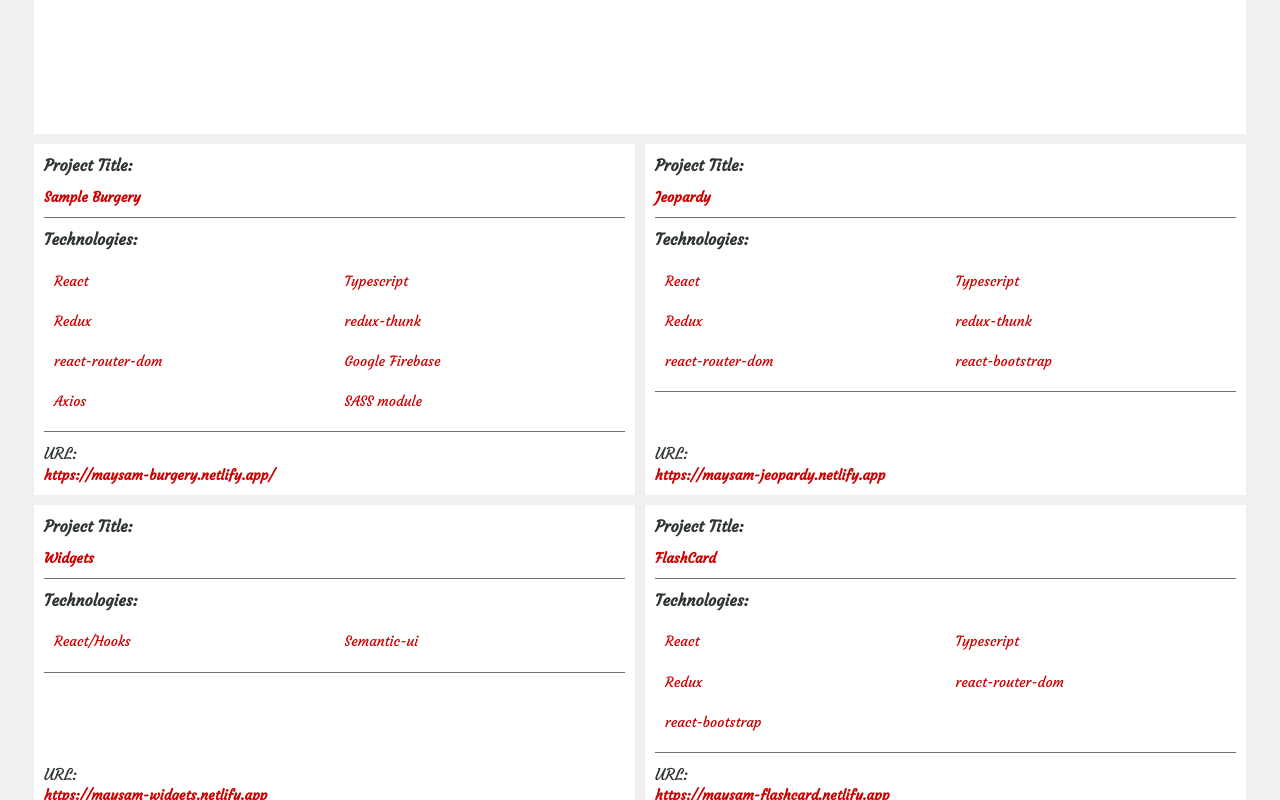
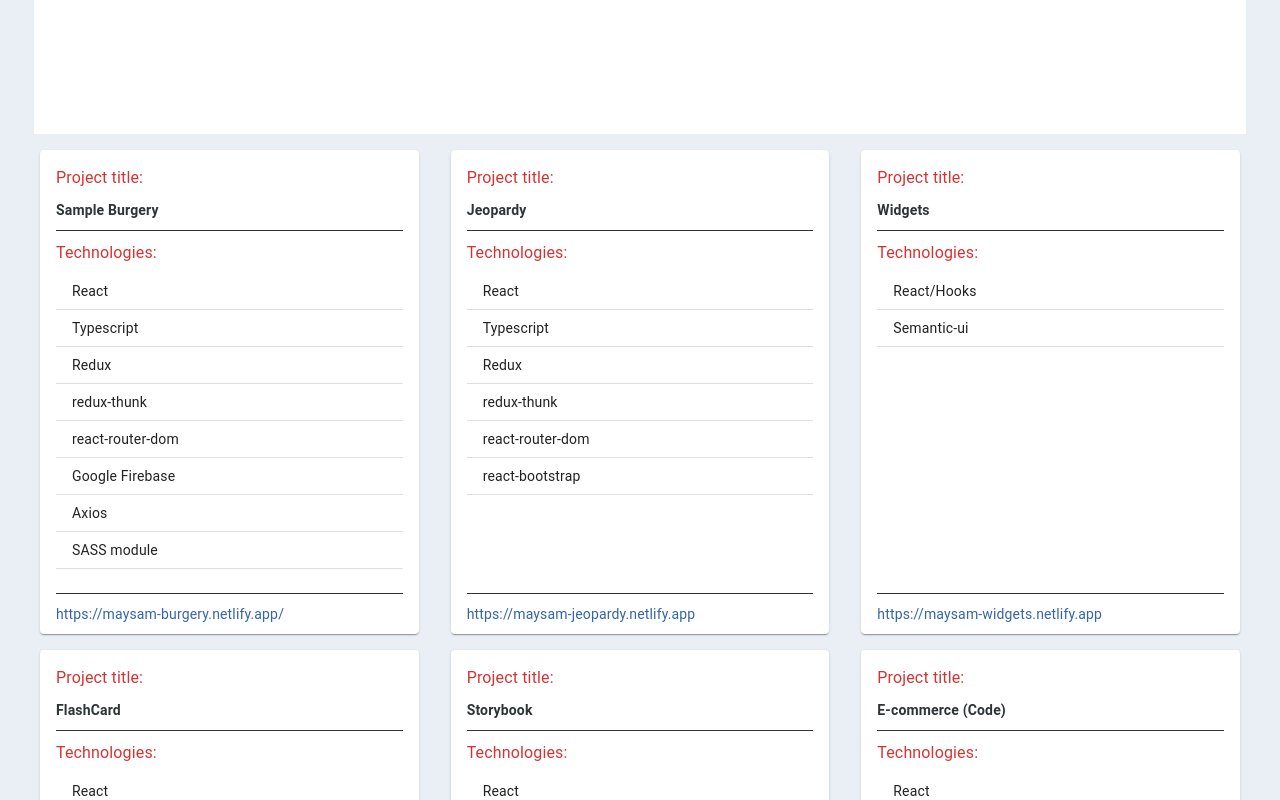
Before and after one commit to maysam-82/myprojects, a React (Create React App) app: page / in a window 1280 px wide. Shown: the part 420-1220 px from the top of the page. Built offline with nearby package versions, Linux system fonts and the light colour scheme.

Commit message:
Refactor Board with material-ui

```diff
--- a/src/components/Board/Board.js
+++ b/src/components/Board/Board.js
@@ -1,14 +1,21 @@
+import { List } from '@material-ui/core';
+import { makeStyles } from '@material-ui/core';
 import React from 'react';
-import classes from './board.module.scss';
 import BoardItem from './BoardItem';
 
+const useStyles = makeStyles((theme) => ({
+    boardItems: {
+        display: 'flex',
+        flexWrap: 'wrap',
+    },
+}));
+
 const Board = ({ items }) => {
-	const renderBoardItems = items.map((item) => <BoardItem item={item} key={item.id} />);
-	return (
-		<div className={classes.boardContainer}>
-			<ul className={classes.boardItems}>{renderBoardItems}</ul>
-		</div>
-	);
+    const classes = useStyles();
+    const renderBoardItems = items.map((item) => (
+        <BoardItem item={item} key={item.id} />
+    ));
+    return <List className={classes.boardItems}>{renderBoardItems}</List>;
 };
 
 export default Board;
--- a/src/components/Board/BoardItem/BoardItem.js
+++ b/src/components/Board/BoardItem/BoardItem.js
@@ -1,26 +1,123 @@
+import {
+    Card,
+    CardActions,
+    CardContent,
+    Grid,
+    Link,
+    List,
+    ListItem,
+    makeStyles,
+    Typography,
+} from '@material-ui/core';
 import React from 'react';
-import classes from './boardItem.module.scss';
+
+const useStyles = makeStyles(
+    ({
+        palette: {
+            common: { red, black },
+        },
+        border,
+    }) => ({
+        boardItem: {
+            width: 'calc(50% - 0.3125rem)',
+            marginBottom: '0.625rem',
+        },
+        boardCard: {
+            width: '100%',
+            height: '100%',
+            display: 'flex',
+            flexDirection: 'column',
+        },
+        label: {
+            color: red,
+            opacity: 0.8,
+            margin: 0,
+            border,
+        },
+        title: {
+            color: black,
+            fontWeight: 700,
+            padding: '0.625rem 0',
+            marginBottom: '0.625rem',
+            borderBottom: border.border,
+            borderBottomColor: border.borderColor,
+        },
+        urlContainer: {
+            borderTop: border.border,
+            borderTopColor: border.borderColor,
+            marginTop: 'auto',
+            margin: '0 1rem',
+            padding: '0.625rem 0',
+        },
+        urlLinkButton: {
+            textTransform: 'lowercase',
+            '&:hover': {
+                textDecoration: 'none',
+                backgroundColor: 'transparent',
+            },
+        },
+        boardCardContent: {
+            marginBottom: 'auto',
+            display: 'flex',
+            flexDirection: 'column',
+            justifyContent: 'space-between',
+        },
+        item: {
+            height: '100%',
+        },
+    })
+);
 
 const BoardItem = ({ item }) => {
     const { title, url, technologies } = item || {};
+    const classes = useStyles();
 
     const renderTechnologies = technologies.map(({ techId, name }) => (
-        <li className={classes.item} key={techId}>
+        <ListItem divider key={techId}>
             {name}
-        </li>
+        </ListItem>
     ));
 
     return (
-        <li className={classes.boardItem} key={item.id}>
-            <div className={classes.itemTitle}>Project Title:</div>
-            <h4 className={classes.itemTitleDescription}>{title}</h4>
-            <div className={classes.itemTitle}>Technologies:</div>
-            <ul className={classes.items}>{renderTechnologies}</ul>
-            <div className={classes.urlContainer}>
-                <div className={classes.urlLabel}>URL:</div>
-                <a href={url}>{url}</a>
-            </div>
-        </li>
+        <Grid item xs={12} md={6} lg={4}>
+            <ListItem className={classes.item}>
+                <Card className={classes.boardCard}>
+                    <CardContent className={classes.boardCardContent}>
+                        <Typography
+                            className={classes.label}
+                            color="textSecondary"
+                            gutterBottom
+                        >
+                            Project title:
+                        </Typography>
+                        <Typography
+                            variant="body2"
+                            component="p"
+                            className={classes.title}
+                        >
+                            {title}
+                        </Typography>
+
+                        <Typography
+                            className={classes.label}
+                            color="textSecondary"
+                        >
+                            Technologies:
+                        </Typography>
+                        <List>{renderTechnologies}</List>
+                    </CardContent>
+                    <CardActions className={classes.urlContainer}>
+                        <Link
+                            href={url}
+                            className={classes.urlLinkButton}
+                            color="secondary"
+                        >
+                            {url}
+                        </Link>
+                    </CardActions>
+                </Card>
+            </ListItem>
+        </Grid>
     );
 };
 
--- a/src/components/Board/BoardItem/boardItem.module.scss
+++ /dev/null
@@ -1,66 +0,0 @@
-@import '../../../styles/variables.scss';
-.boardItem {
-    width: calc(50% - 0.3125rem);
-    background-color: $white;
-    color: $black;
-    margin-bottom: 0.625rem;
-    padding: 0.625rem;
-    display: flex;
-    flex-direction: column;
-    h4 {
-        margin: 0;
-        width: 100%;
-        text-align: left;
-        border-bottom: 0.0625rem solid $border;
-        padding: 0.625rem 0;
-    }
-    .itemTitle {
-        font-size: 1rem;
-        font-weight: bold;
-        margin-top: 0.625rem;
-        &:first-child {
-            margin-top: 0;
-        }
-    }
-    .itemTitleDescription {
-        font-size: 0.875rem;
-        color: $red;
-    }
-    .items {
-        padding: 0.625rem 0;
-        margin: 0;
-        width: 100%;
-        list-style: none;
-        font-size: 0.875rem;
-        display: flex;
-        flex-wrap: wrap;
-        justify-content: space-between;
-        align-items: center;
-        color: $red;
-        margin-bottom: auto;
-        .item {
-            width: 50%;
-            padding: 0.625rem;
-        }
-        border-bottom: 0.0625rem solid $border;
-    }
-
-    .urlContainer {
-        font-size: 1rem;
-        margin-top: auto;
-        padding-top: 0.625rem;
-        a {
-            font-size: 0.875rem;
-            text-decoration: none;
-            font-weight: bold;
-            display: block;
-            color: $red;
-        }
-    }
-}
-
-@media screen and (max-width: $break-medium) {
-    .boardItem {
-        width: calc(100%);
-    }
-}
--- a/src/components/Board/board.module.scss
+++ /dev/null
@@ -1,24 +0,0 @@
-@import '../../styles/variables.scss';
-.boardContainer {
-    width: 100%;
-    padding: 0 0.625rem;
-    margin: 0.625rem 0;
-
-    .boardItems {
-        width: 100%;
-        display: flex;
-        flex-wrap: wrap;
-        justify-content: space-between;
-        align-items: stretch;
-        padding: 0;
-        margin: 0;
-        list-style: none;
-        height: 100%;
-    }
-}
-
-@media screen and (min-width: $break-large) {
-    .boardContainer {
-        display: block;
-    }
-}
--- a/src/components/Slider/SliderItem/sliderItem.module.scss
+++ /dev/null
@@ -1,81 +0,0 @@
-@import '../../../styles/variables.scss';
-
-.sliderItem {
-	width: 100%;
-	position: absolute;
-	z-index: 0;
-	display: flex;
-	justify-content: space-between;
-	height: 100%;
-	top: 0;
-	left: 100%;
-	transition: 1s linear;
-
-	.itemContainerRight {
-		width: 70%;
-		background-color: $white;
-		border-left: 0.0625rem solid $border;
-
-		img {
-			display: block;
-			width: 100%;
-		}
-	}
-	.itemContainerLeft {
-		width: 30%;
-		padding: 0.625rem;
-		background-color: $white;
-		h4 {
-			margin: 0;
-			width: 100%;
-			text-align: left;
-			border-bottom: 0.0625rem solid $border;
-		}
-		.itemTitle {
-			font-size: 1.25rem;
-			font-weight: bold;
-			margin-top: 0.625rem;
-			&:first-child {
-				margin-top: 0;
-			}
-		}
-		.itemTitleDescription {
-			font-weight: normal;
-			font-size: 1rem;
-			color: $red;
-		}
-		.items {
-			padding: 0;
-			margin: 0;
-			width: 100%;
-			list-style: none;
-			font-size: 1rem;
-			display: flex;
-			flex-wrap: wrap;
-			justify-content: space-between;
-			align-items: center;
-			font-weight: normal;
-			color: $red;
-			.item {
-				width: 50%;
-			}
-			border-bottom: 0.0625rem solid $border;
-		}
-
-		a {
-			font-size: 1rem;
-			text-decoration: none;
-			font-weight: bold;
-			display: block;
-			color: $red;
-		}
-	}
-}
-
-.sliderItemActive {
-	z-index: 9998;
-	left: 0;
-}
-.sliderItemWasActive {
-	left: -100%;
-}
--- a/src/styles/theme.js
+++ b/src/styles/theme.js
@@ -1,4 +1,5 @@
 import { createMuiTheme } from '@material-ui/core/styles';
+import { fade } from '@material-ui/core/styles/colorManipulator';
 
 const primary = '#73d216';
 const secondary = '#3465a4';
@@ -33,13 +34,17 @@
                     fontSize: '16px',
                 },
                 body: {
-                    backgroundColor: body,
+                    backgroundColor: fade(secondary, 0.1),
                 },
             },
         },
     },
-    typography: {
-        fontFamily: ['Courgette', 'cursive'],
+    // typography: {
+    //     fontFamily: ['Courgette', 'cursive'],
+    // },
+    border: {
+        border: '0.0625rem solid',
+        borderColor: black,
     },
 });
 
```
